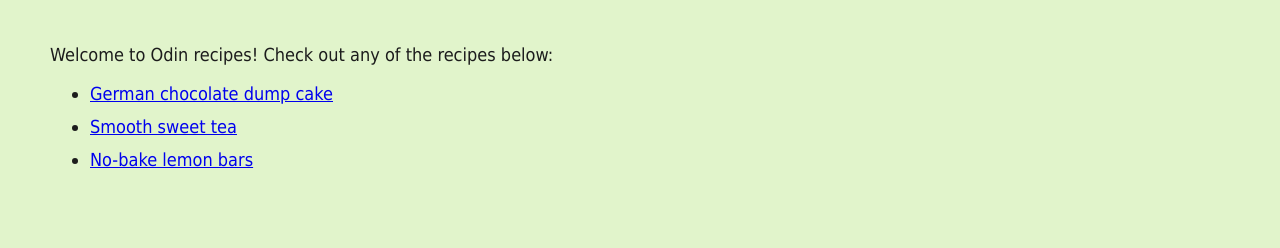
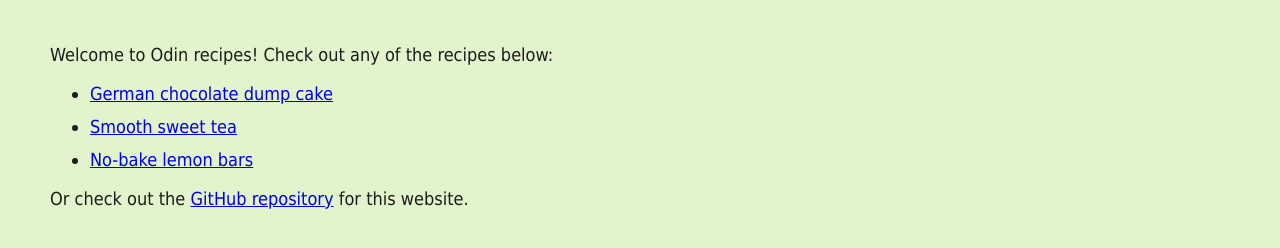
Before and after one commit to riposte-dev/odin-recipes, a plain HTML site: page index.html in a window 1280 px wide. Shown: the part 76-324 px from the top of the page. Drawn offline with Linux system fonts and the light colour scheme.

Commit message:
Add GitHub repository link to home page

```diff
--- a/index.html
+++ b/index.html
@@ -17,6 +17,8 @@
             <li><a href="recipes/smooth_sweet_tea.html">Smooth sweet tea</a></li>
             <li><a href="recipes/no-bake_lemon_bars.html">No-bake lemon bars</a></li>
         </ul>
+
+        <p>Or check out the <a href="https://github.com/riposte-dev/odin-recipes">GitHub repository</a> for this website.</p>
     </div>
 </body>
 </html>
```
